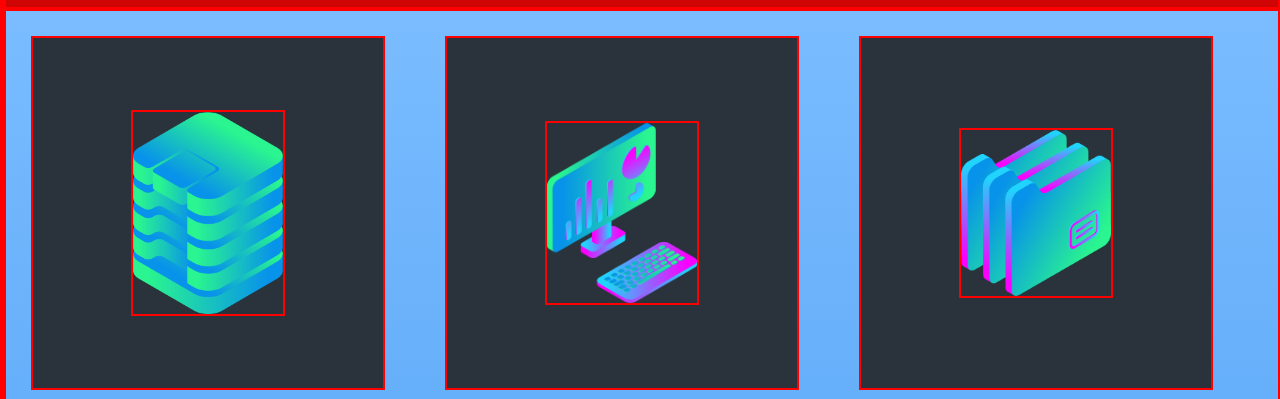
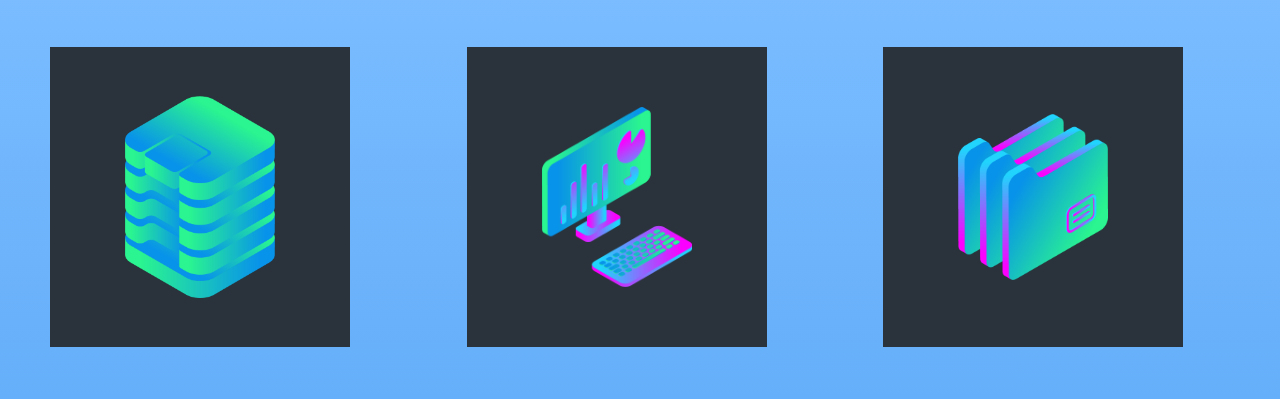
Before and after one commit to LasalleSprewell/grid-project, a plain HTML site: page index.html in a window 1280 px wide. Shown: the part 553-952 px from the top of the page. Drawn offline with Linux system fonts and the light colour scheme.

Commit message:
Fixed margin in grid

```diff
--- a/style.css
+++ b/style.css
@@ -4,7 +4,9 @@ body {
     margin: 0;
 }
 * {
+    /* Border to help see layout
     border: 2px solid red;
+    */
 }
 .zone {
     cursor:pointer;
@@ -113,7 +115,7 @@ nav {
     background-color: #2a333b;
     width: 300px;
     height: 300px;
-    padding: 25px;
+    margin: 25px;
 }
 footer {
     color: white;
```
